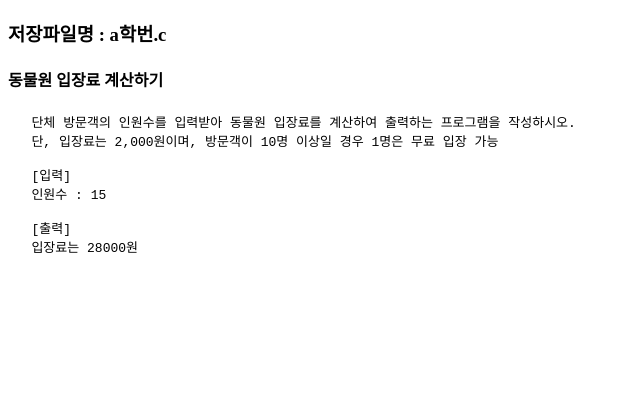
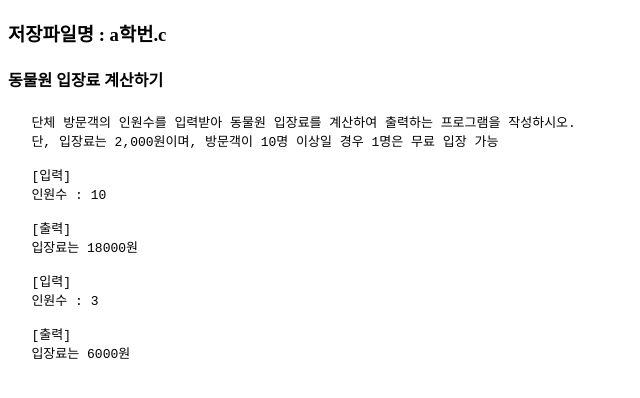
Before and after one commit to kim-ejgood/pro, a plain HTML site: page ex1.html in a window 1280 px wide. Shown: the whole page, without its empty margins (0-640 px from the left). Drawn offline with Linux system fonts and the light colour scheme.

Commit message:
Update ex1.html

```diff
--- a/ex1.html
+++ b/ex1.html
@@ -14,10 +14,16 @@
    단, 입장료는 2,000원이며, 방문객이 10명 이상일 경우 1명은 무료 입장 가능
 
    [입력]
-   인원수 : 15
+   인원수 : 10
 
    [출력]
-   입장료는 28000원
+   입장료는 18000원
+
+   [입력]
+   인원수 : 3
+
+   [출력]
+   입장료는 6000원
     </pre>
 
 </body>
```
